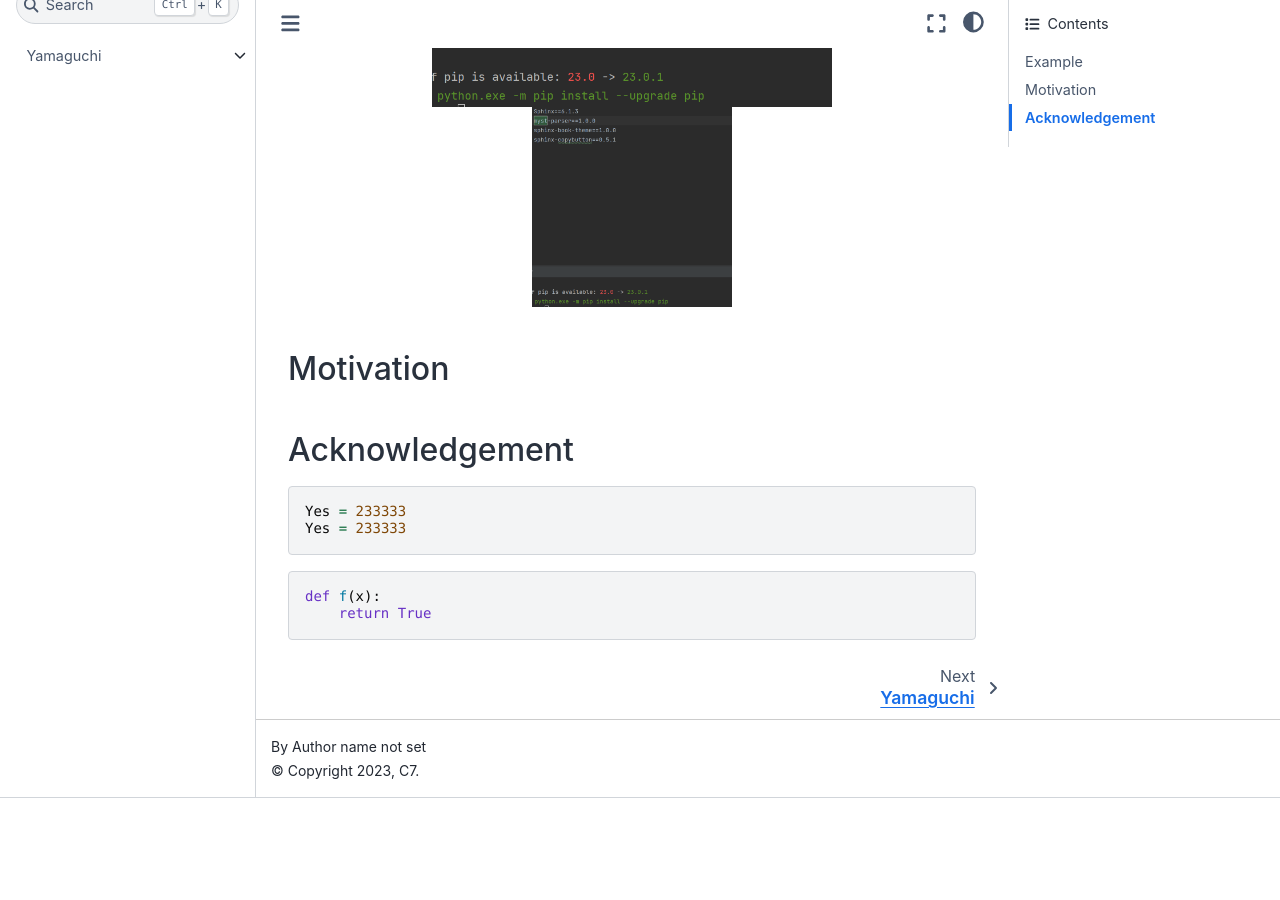
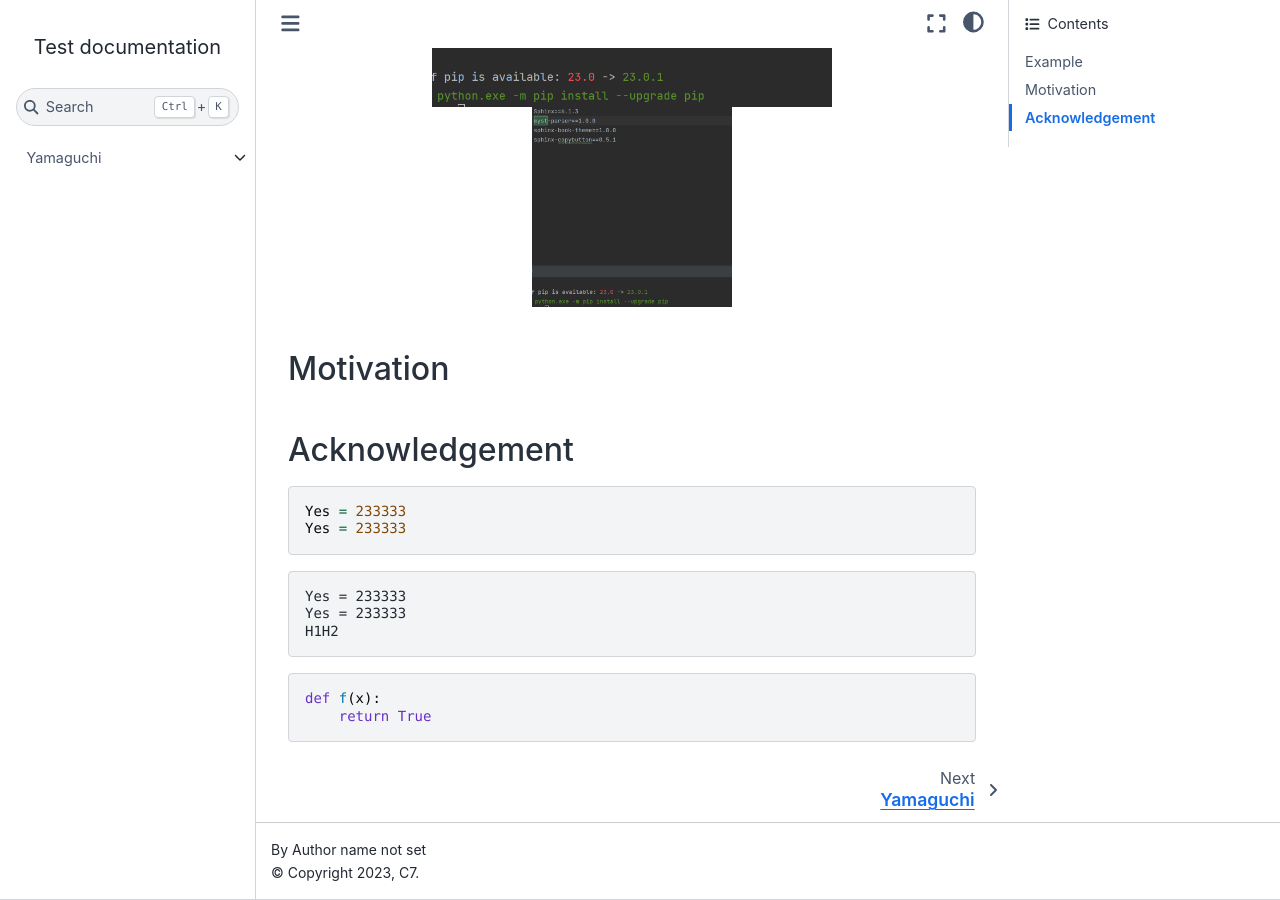
Before and after one commit to Shiina18/test_docs, a Sphinx documentation site: the page built from docs/index.md, in a window 1280 px wide and 900 px high, scrolled down 2441 px. Built offline with Sphinx 7.4.7 and the Sphinx Book theme 1.1.4, drawn with Linux system fonts in a browser that asks for light colours; before the commit the page ends 3239 px from its top, so only the background shows below that.

Commit message:
Update index.md

````diff
--- a/docs/index.md
+++ b/docs/index.md
@@ -46,6 +46,12 @@
 Yes = 233333
 ```
 
+```none
+Yes = 233333
+Yes = 233333
+H1H2
+```
+
 
 ```python
 def f(x):
````
